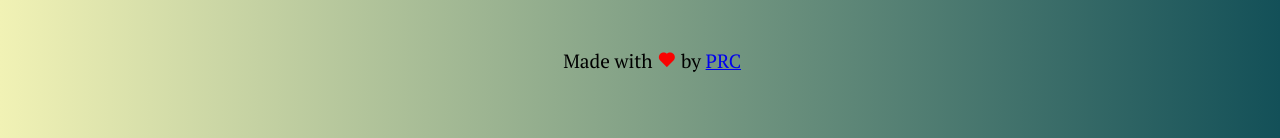
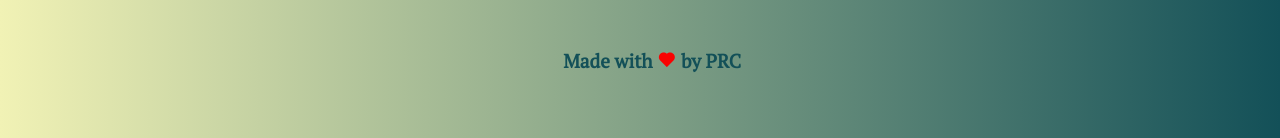
Before and after one commit to ParnaRoyChowdhury777/ScanMe, a plain HTML site: page index.html in a window 1280 px wide. Shown: the part 592-730 px from the top of the page. Drawn offline with nearby package versions, Linux system fonts and the light colour scheme.

Commit message:
update footer

```diff
--- a/style.css
+++ b/style.css
@@ -131,4 +131,11 @@ footer{
     left: 44%;
     top: 80%;
     font-size: 1.2rem;
+    color: var(--main-color);
+    font-weight: 600;
 }
+
+footer a{
+    text-decoration: none;
+    color: var(--main-color);
+}
```
